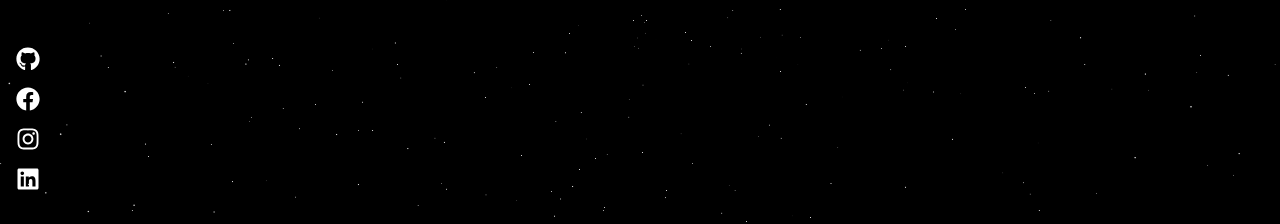
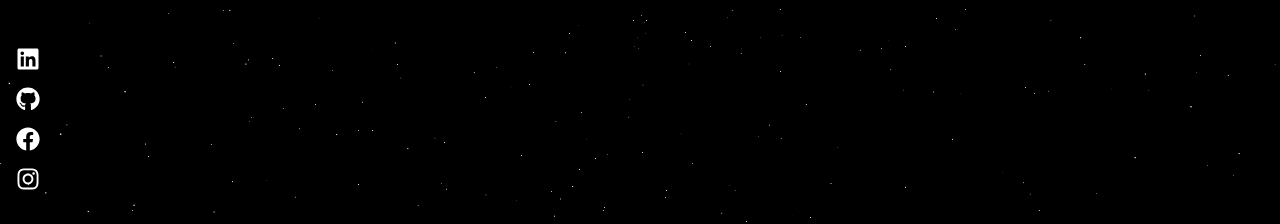
Before and after one commit to rudra273/portfolio, a Next.js app: page / in a window 1280 px wide. Shown: the part 577-801 px from the top of the page. Built offline with nearby package versions, Linux system fonts and the light colour scheme.

Commit message:
fixed eslint

```diff
--- a/src/components/Sidebar.tsx
+++ b/src/components/Sidebar.tsx
@@ -6,18 +6,19 @@ export default function Sidebar() {
   return (
     <div className="fixed left-4 bottom-0 z-50">
       <div className="flex flex-col space-y-4 pb-8">
-        <Link href="https://github.com/yourusername" target="_blank" rel="noopener noreferrer">
+        <Link href="https://www.linkedin.com/in/rudrapratap-mohanty-2b57041b5" target="_blank" rel="noopener noreferrer">
+          <FaLinkedin className="text-white text-2xl hover:text-gray-300" />
+        </Link>
+        <Link href="https://github.com/rudra273" target="_blank" rel="noopener noreferrer">
           <FaGithub className="text-white text-2xl hover:text-gray-300" />
         </Link>
-        <Link href="https://facebook.com/yourusername" target="_blank" rel="noopener noreferrer">
+        <Link href="https://www.facebook.com/rudra.mohanty.357" target="_blank" rel="noopener noreferrer">
           <FaFacebook className="text-white text-2xl hover:text-gray-300" />
         </Link>
-        <Link href="https://instagram.com/yourusername" target="_blank" rel="noopener noreferrer">
+        <Link href="https://www.instagram.com/rudra.273" target="_blank" rel="noopener noreferrer">
           <FaInstagram className="text-white text-2xl hover:text-gray-300" />
         </Link>
-        <Link href="https://linkedin.com/in/yourusername" target="_blank" rel="noopener noreferrer">
-          <FaLinkedin className="text-white text-2xl hover:text-gray-300" />
-        </Link>
+
       </div>
     </div>
   );
```
